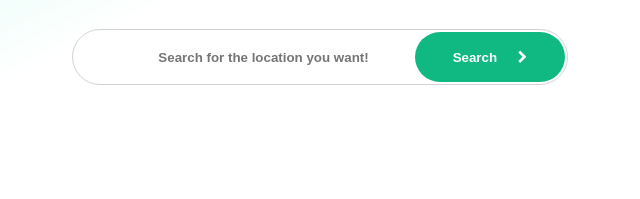
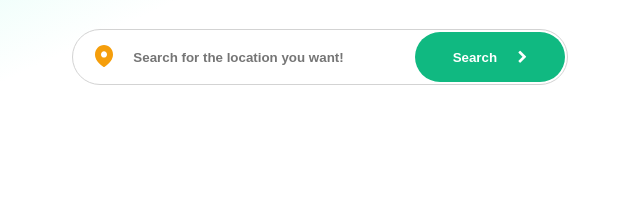
Before and after one commit to BlladeRunner/Hunter, a website: page index.html in a window 1280 px wide. Shown: the part 390-589 px from the top of the page, 52-692 px from the left. Drawn offline with Linux system fonts and the light colour scheme.

Commit message:
map marker added to input field

```diff
--- a/index.html
+++ b/index.html
@@ -71,6 +71,7 @@
         <form class="hero__form">
           <input class="hero__search" type="search" placeholder="Search for the location you want!">
           <button class="btn" type="submit">Search <i class="fa fa-chevron-right"></i></button>
+          <div class="map-marker"><img src="img/mapmarker.svg" alt="map_marker"></div>
         </form>
 
 
--- a/sass/layout/_hero.scss
+++ b/sass/layout/_hero.scss
@@ -49,7 +49,7 @@
       align-self: center;
       border: 1px solid $color-lightgrey;
       border-radius: 50px;
-      padding-right: 100px;
+      padding-right: 85px;
       height: 56px;
       width: 400px;
       right: 25px;
@@ -61,6 +61,7 @@
       @include breakpoint-up(large) {
         width: 496px;
         margin-bottom: 88px;
+        padding-right: 150px;
       }
     }
     .btn {
@@ -86,6 +87,11 @@
         }
       }
     }
+    .map-marker {
+      position: absolute;
+      top: 15px;
+      left: 20px;
+    }
   }
   &__partnership {
     ul {
--- a/sass/layout/_navbar.scss
+++ b/sass/layout/_navbar.scss
@@ -51,6 +51,8 @@
 
   .flex {
     display: flex;
+    flex: 1;
+    order: 2;
     background: url(/img/image_6.jpg);
     background-repeat: no-repeat;
     background-position: top center;
@@ -58,8 +60,6 @@
     min-height: 100vw;
 
     @include breakpoint-up(large) {
-      flex: 1;
-      order: 2;
       min-height: 720px;
       min-width: 50%;
       background-position: top right;
```
Also changed, not shown: css/style.css, dist/css/main.css, img/map-marker.svg (deleted), img/mapmarker.svg (added), 1 other file.
